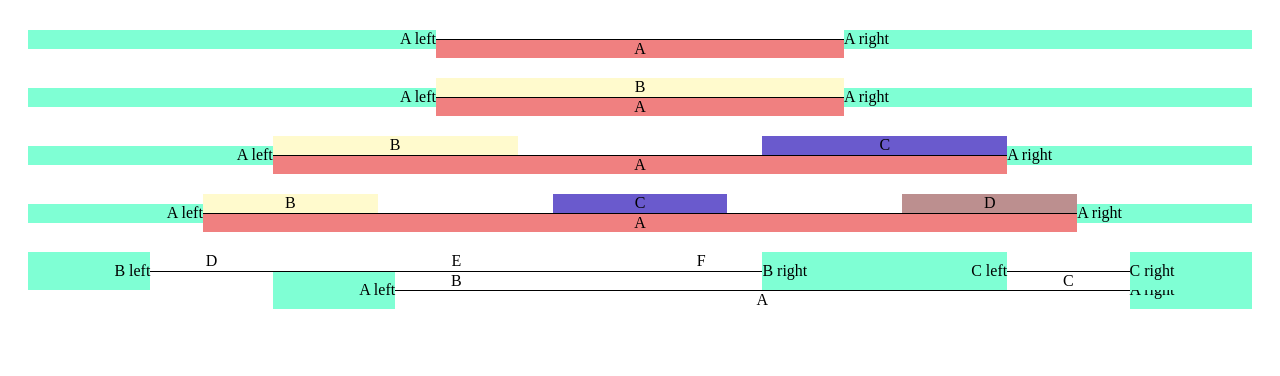
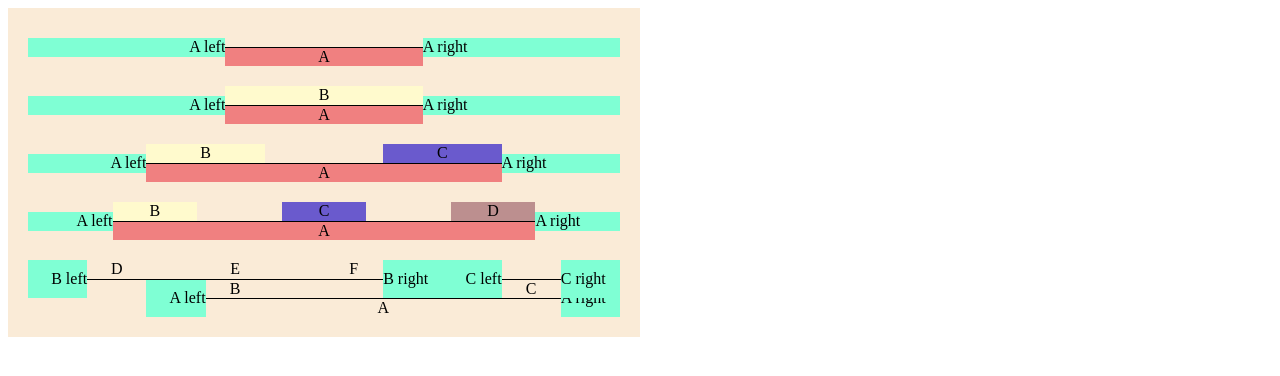
Before and after one commit to seachel/Treehehe, a plain HTML site: page TreeTest/gridtree.html in a window 1280 px wide. Drawn offline with nearby package versions, Linux system fonts and the light colour scheme; some packages are replaced by stand-ins of ours.

Commit message:
Experimenting with adjusting the width of trees. They will be constrained by their containing panel.

```diff
--- a/TreeTest/gridtree.html
+++ b/TreeTest/gridtree.html
@@ -42,6 +42,8 @@
 
 </head>
 <body>
+
+<div class="tree-display-panel">
 
 	<div class="tree_zero-child tree">
 		<div class="tree_zero-child_A_left rule-left rule-text">A left</div>
@@ -116,6 +118,7 @@
 		<div class="tree2_F leaf">F</div>
 	</div>
 
+</div>
 
 
 </body>
--- a/TreeTest/styles/gridstyle.css
+++ b/TreeTest/styles/gridstyle.css
@@ -1,11 +1,20 @@
 /* Temp styles for development */
 
+.tree-display-panel { background: antiquewhite; }
 .rule-text { background: aquamarine; }
 .A { background: lightcoral; }
 .B { background: lemonchiffon; }
 .C { background: slateblue; }
 .D { background: rosybrown; }
 
+
+/* Page styles */
+
+.tree-display-panel
+{
+	max-width: 50%;
+	overflow: auto;
+}
 
 /* General tree styles */
 
@@ -110,7 +119,7 @@
 	display: grid;
 	grid-template: repeat(4, 1fr) / repeat(5, 1fr);
 	/*grid-gap: 10px;*/
-	/*grid-auto-rows: minmax(100px, auto);*/
+	grid-auto-rows: minmax(50px, 100px);
 }
 
 
```
Lines whose indentation alone changed are shown as unchanged.
